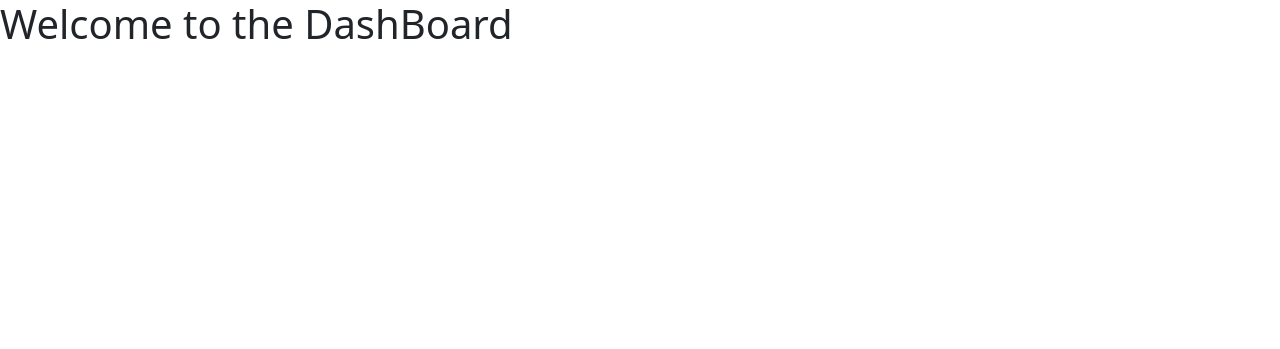
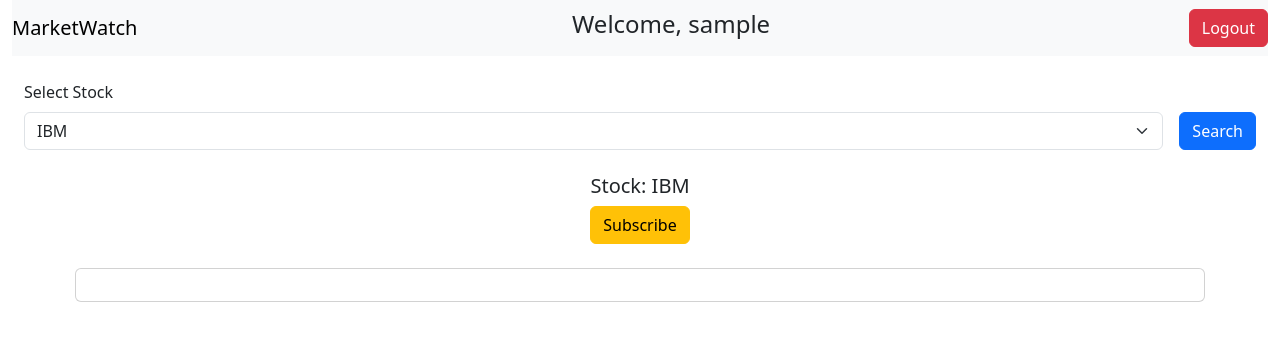
Before and after one commit to Jainex17/MarketWatch, a Flask app: page /dashboard in a window 1280 px wide. Shown: the top 349 px of the page. Run offline with Flask 3, Linux system fonts and the light colour scheme; the visitor is signed in with stand-in values (Sample User, id 1); data that the repository does not hold is empty; some libraries are stand-ins or nearby versions.

Commit message:
Update models and routes for user authentication and stock dashboard

```diff
--- a/models.py
+++ b/models.py
@@ -4,8 +4,8 @@ from app import db
 class User(db.Model):
     __tablename__ = 'users'
     id = db.Column(db.Integer, primary_key=True)
-    username = db.Column(db.String(50), nullable=False)
-    email = db.Column(db.String(120), nullable=False, unique=True)
+    username = db.Column(db.String(80), nullable=False)
+    email = db.Column(db.String(100), nullable=False)
     password = db.Column(db.String(255), nullable=False)
 
     def __init__(self, username, email, password):
@@ -15,5 +15,4 @@ class User(db.Model):
 
     def check_password(self, enterpassword):
         stored_password_bytes = bytes(self.password)
-        print('Stored Password Bytes', stored_password_bytes)
         return bcrypt.checkpw(enterpassword.encode('utf-8'), stored_password_bytes)
--- a/routes.py
+++ b/routes.py
@@ -1,6 +1,10 @@
 from flask import render_template, request, redirect, session
 from models import User
 from app import db, app
+import requests
+import os
+import plotly.graph_objs as go
+from datetime import datetime
 
 @app.route('/', methods=['GET', 'POST'])
 def register():
@@ -40,17 +44,60 @@ def login():
 
         return render_template('./login.html')
 
-@app.route('/dashboard')
+@app.route('/logout')
+def logout():
+    session.pop('username', None)
+    session.pop('email', None)
+    return redirect('/login')
+
+
+@app.route('/dashboard', methods=['GET', 'POST'])
 def dashboard():
     if 'username' in session:
-        # stock_symbol = 'IBM'
+        stock_symbol = 'IBM'
+        if request.method == 'POST':
+            stock_symbol = request.form['stock']
 
-        # api_url = f'https://www.alphavantage.co/query?function=TIME_SERIES_INTRADAY&symbol=IBM&interval=5min&apikey={os.environ.get("API_KEY")}'
+            graphJSON = get_stock_data(stock_symbol)
+            return render_template('./dashboard.html', graphJSON=graphJSON, stock_symbol=stock_symbol)
 
-        # response = requests.get(api_url)
-        # data = response.json()['Time Series (5min)']
-        # print(data)
-
-        return render_template('./dashboard.html')
+        graphJSON = get_stock_data(stock_symbol)
+        return render_template('./dashboard.html', graphJSON=graphJSON, stock_symbol=stock_symbol)
     else:
         return redirect('/login')
+
+@app.route('/dashboard/subscribe', methods=['GET', 'POST'])
+def dashboard_subscribe():
+    if 'username' in session:
+        return redirect('/dashboard')
+    else:
+        return redirect('/login')
+
+def get_stock_data(stock_symbol):
+        api_url = f'https://www.alphavantage.co/query?function=TIME_SERIES_INTRADAY&symbol={stock_symbol}&interval=5min&apikey={os.environ.get("API_KEY")}'
+
+        response = requests.get(api_url)
+        if response.status_code != 200:
+            return redirect('/login', error="Sorry error fetching data")
+        data = response.json()['Time Series (5min)']
+
+        timestamps = [datetime.strptime(timestamp, '%Y-%m-%d %H:%M:%S') for timestamp in data.keys()]
+        closing_prices = [float(entry['4. close']) for entry in data.values()]
+
+        plotly_fig = go.Figure()
+
+        # Add trace
+        plotly_trace = go.Scatter(x=timestamps, y=closing_prices, mode='lines+markers', name='Closing Price')
+        plotly_fig.add_trace(plotly_trace)
+
+        # Layout adjustments
+        plotly_fig.update_layout(
+            title=f'{stock_symbol} Stock Price (5min intervals)',
+            xaxis_title='Timestamp',
+            yaxis_title='Closing Price'
+        )
+
+        # Create graphJSON
+        graphJSON = plotly_fig.to_json()
+
+        return graphJSON
--- a/templates/dashboard.html
+++ b/templates/dashboard.html
@@ -1,7 +1,64 @@
 {% extends 'base.html' %}
 
+{% block head %}
+    <script src="https://cdn.plot.ly/plotly-latest.min.js"></script>
+{% endblock %}
+
 {% block body %}
-    <h1>Welcome to the DashBoard</h1>
 
+    <div class="container-fluid">
+        <div class="row">
+            <div class="col-12">
+                <nav class="navbar navbar-expand-lg navbar-light bg-light">
+                    <a class="navbar-brand" href="#">MarketWatch</a>
+
+                    <h4 class="flex-grow-1 text-center">Welcome, {{ session['username'] }}</h4>
+
+                    <a href="{{ url_for('logout') }}" class="btn btn-danger right">Logout</a>
+                </nav>
+
+            </div>
+        </div>
+    </div>
+
+    <div class="row p-4">
+        <form method="POST">
+            <label for="stock" class="form-label">Select Stock</label>
+            <div class="d-flex flex-row gap-3">
+                <select class="form-select" id="stock" name="stock">
+                    <option value="IBM" selected>IBM</option>
+                    <option value="AAPL">Apple</option>
+                    <option value="GOOGL">Google</option>
+                    <option value="MSFT">Microsoft</option>
+                    <option value="AMZN">Amazon</option>
+                </select>
+                <button class="btn btn-primary" type="submit">Search</button>
+            </div>
+        </form>
+    </div>
+
+    <div class="d-flex flex-column align-items-center">
+        <h5 class="text-center">Stock: {{ stock_symbol }}</h5>
+        <form action="{{ url_for('dashboard_subscribe') }}">
+            <input type="hidden" name="stock" value="{{ stock_symbol }}">
+            <button class="btn btn-warning" type="submit">Subscribe</button>
+        </form>
+    </div>
+
+    <div class="row p-4">
+
+        <div class="card mb-4 m-auto" style="width: 90%;" data-aos="slide-up">
+            <div class="card-body">
+                <div id="chart" class="chart"></div>
+            </div>
+            </div>
+        </div>
+    </div>
+
+    <script src='https://cdn.plot.ly/plotly-latest.min.js'></script>
+    <script type='text/javascript'>
+        var graphs = {{graphJSON | safe}};
+        Plotly.plot('chart',graphs,{});
+    </script>
 
 {% endblock %}
```
